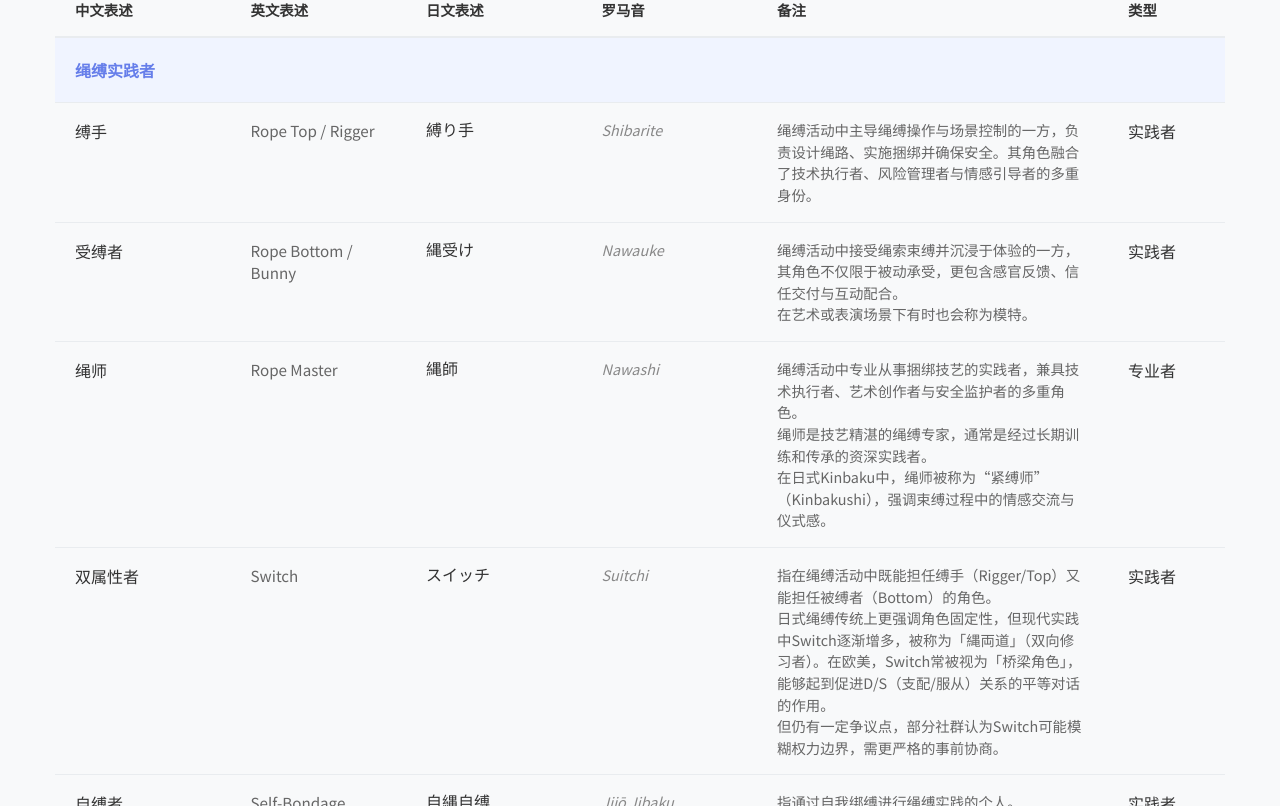
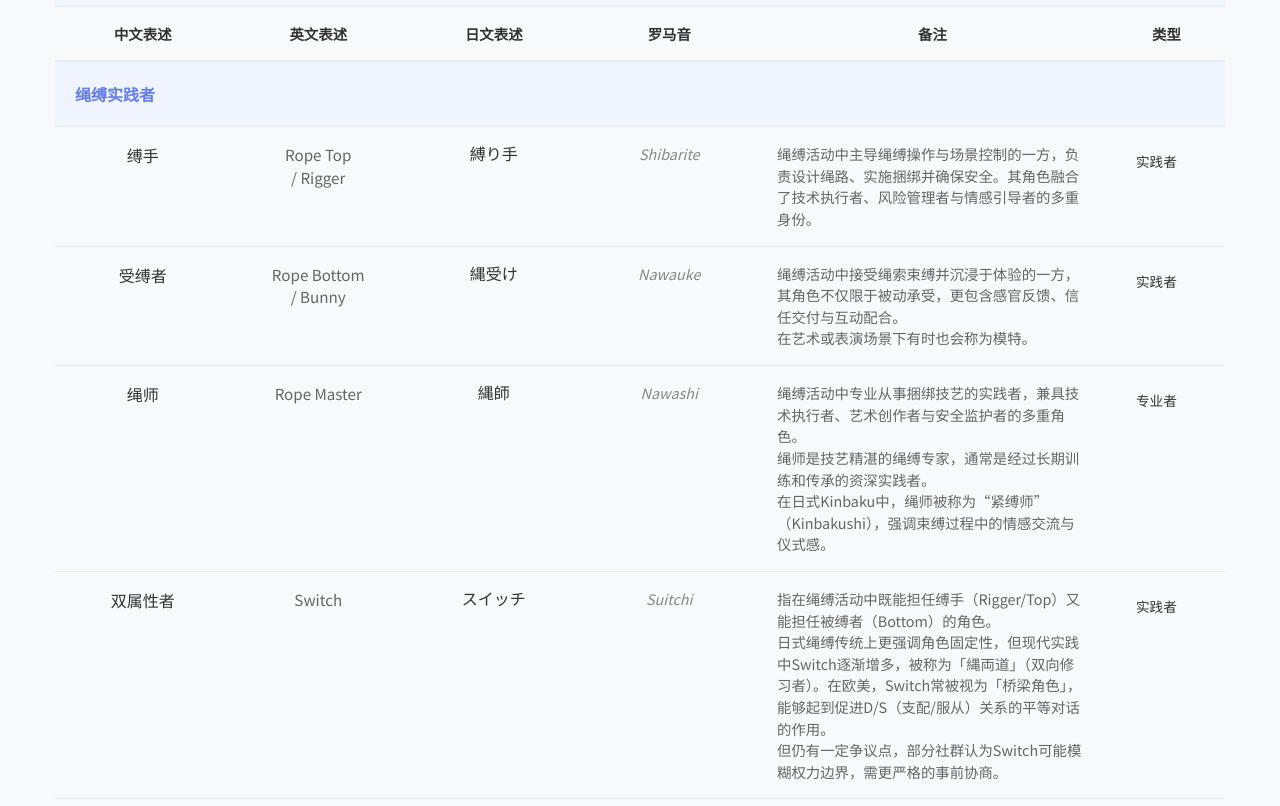
Before and after one commit to scylily/ropevocab, a plain HTML site: page glossary/roles/index.html in a window 1280 px wide. Shown: the part 391-1197 px from the top of the page. Drawn offline with Linux system fonts and the light colour scheme.

Commit message:
Add files via upload

```diff
--- a/glossary/roles/index.html
+++ b/glossary/roles/index.html
@@ -170,7 +170,7 @@
 
       th {
         padding: 16px 20px;
-        text-align: left;
+        text-align: center;
         font-weight: 600;
         color: #333;
         border-bottom: 2px solid #e9ecef;
@@ -200,21 +200,25 @@
       }
 
       .chinese-name {
+        text-align: center;
         font-weight: 500;
         color: #333;
       }
 
       .english-name {
+        text-align: center;
         color: #666;
         font-size: 0.95rem;
       }
 
       .japanese-name {
+        text-align: center;
         font-family: "Meiryo", "Hiragino Sans GB", sans-serif;
         color: #333;
       }
 
       .romaji {
+        text-align: center;
         color: #888;
         font-size: 0.9rem;
         font-style: italic;
@@ -226,11 +230,12 @@
         line-height: 1.5;
       }
 
-      .location-type {
+      .role-type {
+        text-align: center;
         display: inline-block;
         padding: 3px 8px;
         border-radius: 4px;
-        font-size: 0.75rem;
+        font-size: 0.85rem;
         font-weight: 500;
         margin-top: 5px;
       }
@@ -670,6 +675,7 @@
       <div class="container">
         <h1>绳缚者、角色与活动</h1>
         <p>介绍绳缚实践中常见的参与者角色、身份称谓以及相关活动形式，帮助理解绳缚社区的交流用语和文化背景。</p>
+        <p><strong>**手机滑动页面可看详细介绍**</strong></p>
       </div>
     </header>
 
@@ -697,7 +703,7 @@
               </tr>
               <tr>
                 <td class="chinese-name">缚手</td>
-                <td class="english-name">Rope Top / Rigger</td>
+                <td class="english-name">Rope Top <p></p>/ Rigger</td>
                 <td class="japanese-name">縛り手</td>
                 <td class="romaji">Shibarite</td>
                 <td class="notes">绳缚活动中主导绳缚操作与场景控制的一方，负责设计绳路、实施捆绑并确保安全。其角色融合了技术执行者、风险管理者与情感引导者的多重身份。
@@ -706,7 +712,7 @@
               </tr>
               <tr>
                 <td class="chinese-name">受缚者</td>
-                <td class="english-name">Rope Bottom / Bunny</td>
+                <td class="english-name">Rope Bottom <p>/ Bunny</td>
                 <td class="japanese-name">縄受け</td>
                 <td class="romaji">Nawauke</td>
                 <td class="notes">绳缚活动中接受绳索束缚并沉浸于体验的一方，其角色不仅限于被动承受，更包含感官反馈、信任交付与互动配合。<br>在艺术或表演场景下有时也会称为模特。</td>
@@ -754,7 +760,7 @@
               </tr>
               <tr>
                 <td class="chinese-name">安全员</td>
-                <td class="english-name">Safety Officer / Spotter</td>
+                <td class="english-name">Safety Officer <p></p>/ Spotter</td>
                 <td class="japanese-name">安全係</td>
                 <td class="romaji">Anzen-kakari</td>
                 <td class="notes">在绳缚活动特别是悬吊中负责观察安全状况的人员。</td>
@@ -874,7 +880,7 @@
               </tr>
               <tr>
                 <td class="chinese-name">绳缚表演</td>
-                <td class="english-name">Rope Performance / Showcase</td>
+                <td class="english-name">Rope Performance <p></p>/ Showcase</td>
                 <td class="japanese-name">縄パフォーマンス</td>
                 <td class="romaji">Nawa pafōmansu</td>
                 <td class="notes">以展示绳缚艺术为主的公开或半公开演出活动。</td>
@@ -882,7 +888,7 @@
               </tr>
               <tr>
                 <td class="chinese-name">绳缚聚会</td>
-                <td class="english-name">Rope Jam / Munch</td>
+                <td class="english-name">Rope Jam <p></p>/ Munch</td>
                 <td class="japanese-name">縄の集まり</td>
                 <td class="romaji">Nawa no atsumari</td>
                 <td class="notes">绳缚爱好者社交和自由练习的聚会，通常较为轻松随意。</td>
@@ -894,9 +900,10 @@
                 <td class="japanese-name">コンベンション</td>
                 <td class="romaji">Konbenshon</td>
                 <td class="notes">Rope Convention 是绳缚爱好者的大型集会活动，通常包括：
-                <br>技术工作坊：由资深绳师教授绑缚技巧，如基础绳路、悬吊安全等。
-                <br>表演展示：艺术绳缚（Kinbaku）或剧情向的绳缚剧场。
-                <br>同好交流：分享经验、探讨安全协议与伦理规范。</td>
+                  <br>技术工作坊：由资深绳师教授绑缚技巧，如基础绳路、悬吊安全等。
+                  <br>表演展示：艺术绳缚（Kinbaku）或剧情向的绳缚剧场。
+                  <br>同好交流：分享经验、探讨安全协议与伦理规范。
+                </td>
                 <td><span class="role-type type-event">社交活动</span></td>
               </tr>
 
@@ -955,7 +962,7 @@
               </tr>
               <tr>
                 <td class="chinese-name">绳缚小组</td>
-                <td class="english-name">Rope Group / Study Group</td>
+                <td class="english-name">Rope Group <p></p>/ Study Group</td>
                 <td class="japanese-name">縄研究会</td>
                 <td class="romaji">Nawa kenkyūkai</td>
                 <td class="notes">小规模的学习和练习小组，通常有固定成员和活动频率。</td>
```
